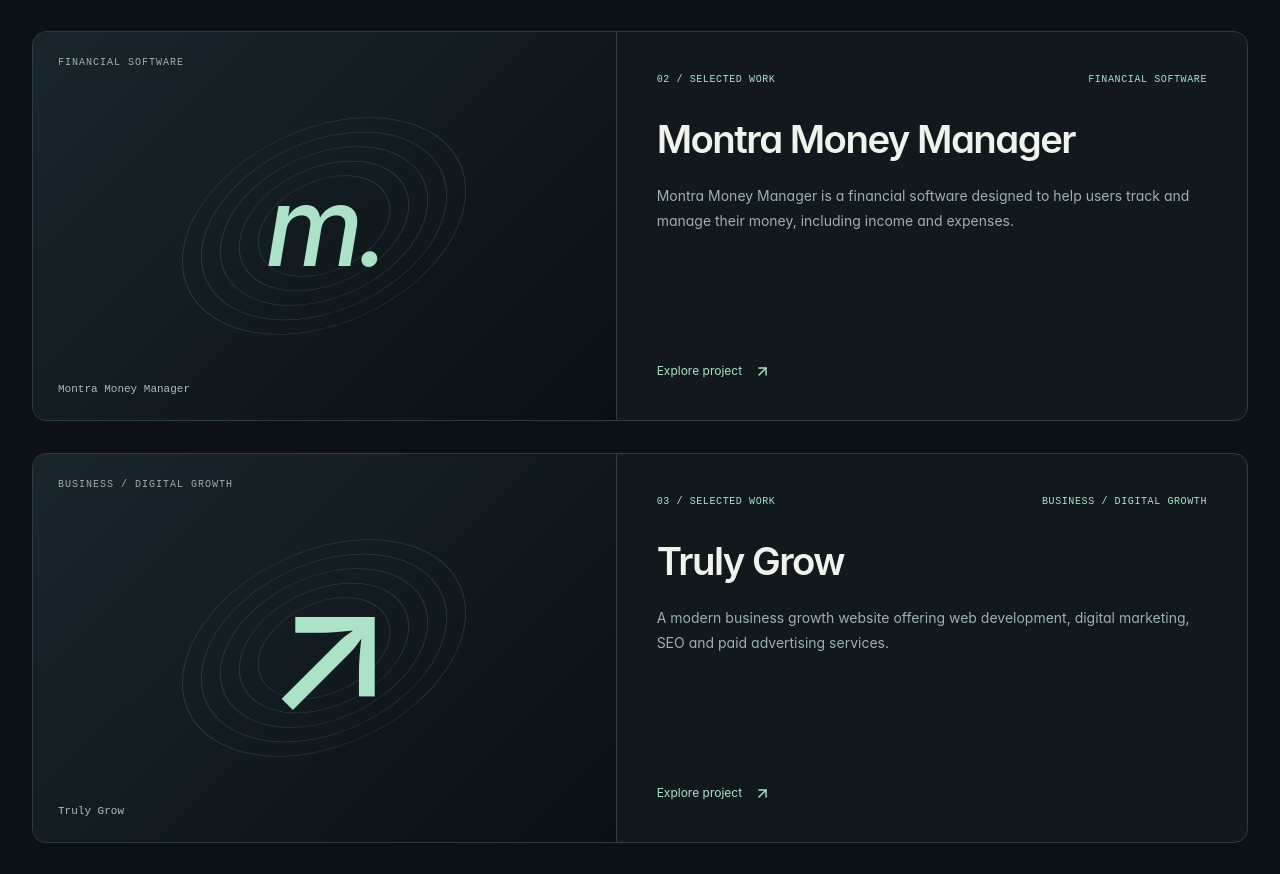
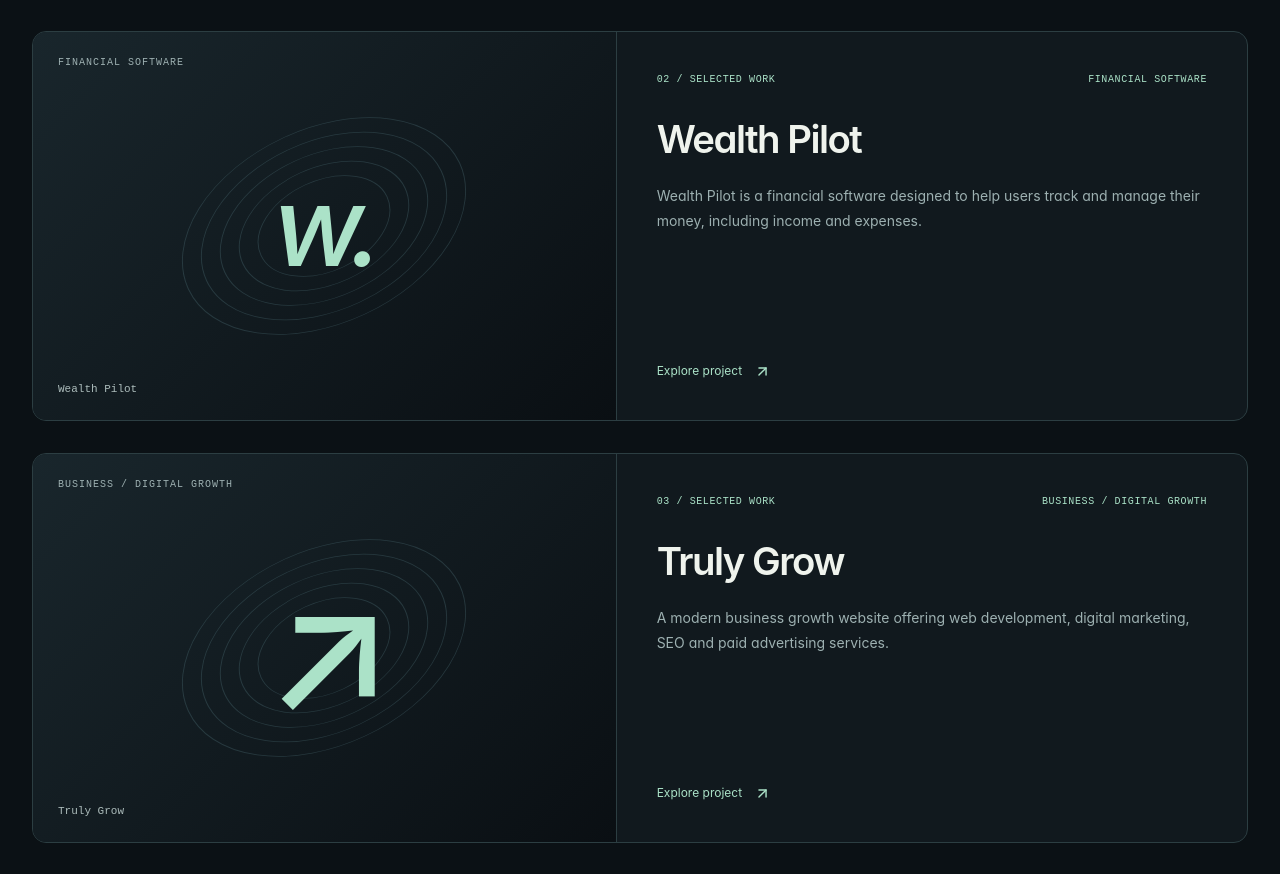
Before and after one commit to tanishqtiwari25/Tanishq-Portfolio, a Next.js app: page / in a window 1280 px wide. Shown: the part 5160-6034 px from the top of the page. Built offline with nearby package versions, Linux system fonts and the light colour scheme.

Commit message:
Rename money management project to Wealth Pilot

```diff
--- a/components/ProjectCard.jsx
+++ b/components/ProjectCard.jsx
@@ -6,6 +6,6 @@ const card = useRef(null);
 const move = e => { if(!matchMedia('(hover: hover) and (prefers-reduced-motion: no-preference)').matches) return; const r=card.current.getBoundingClientRect(); card.current.style.setProperty('--rx', ((.5-(e.clientY-r.top)/r.height)*8)+'deg'); card.current.style.setProperty('--ry', (((e.clientX-r.left)/r.width-.5)*8)+'deg'); };
 const reset = () => {card.current.style.setProperty('--rx','0deg');card.current.style.setProperty('--ry','0deg');};
 return <article ref={card} className="project-card" onPointerMove={move} onPointerLeave={reset}>
-<div className={'project-visual visual-'+project.visual} aria-hidden="true"><span className="visual-label">{project.category}</span><div className="visual-symbol">{project.visual==='scraper'?'[ ↗ ]':project.visual==='montra'?'m.':project.visual==='grow'?'↗':project.visual==='commerce'?'bag.':'✦'}</div><div className="visual-lines">{[1,2,3,4,5].map(n=><i key={n} style={{'--n':n}}/>)}</div><span className="visual-caption">{project.subtitle || project.title}</span></div>
+<div className={'project-visual visual-'+project.visual} aria-hidden="true"><span className="visual-label">{project.category}</span><div className="visual-symbol">{project.visual==='scraper'?'[ ↗ ]':project.visual==='wealth-pilot'?'w.':project.visual==='grow'?'↗':project.visual==='commerce'?'bag.':'✦'}</div><div className="visual-lines">{[1,2,3,4,5].map(n=><i key={n} style={{'--n':n}}/>)}</div><span className="visual-caption">{project.subtitle || project.title}</span></div>
 <div className="project-copy"><div className="project-meta"><span>{String(index+1).padStart(2,'0')} / SELECTED WORK</span><span>{project.category}</span></div><h3>{project.title}</h3>{project.subtitle && <p className="project-subtitle">{project.subtitle}</p>}<p>{project.shortDescription}</p><div className="tech-tags">{project.technologies.map(t=><span key={t}>{t}</span>)}</div><div className="project-actions"><button onClick={()=>onOpenModal(project)}>Explore project <ArrowUpRight size={17}/></button><div className="flex gap-4">{project.githubUrl && <a href={project.githubUrl} target="_blank" rel="noopener noreferrer" aria-label={'View '+project.title+' source'}><Github size={18}/></a>}{project.liveUrl && <a href={project.liveUrl} target="_blank" rel="noopener noreferrer">Live site ↗</a>}</div></div></div></article>;
 }
--- a/data/projectsData.js
+++ b/data/projectsData.js
@@ -67,7 +67,7 @@ const originalProjects = [
 const clean = p => ({...p, githubUrl: p.githubUrl?.includes('your-username') ? '' : p.githubUrl});
 export const projectsData = [
 {...clean(originalProjects[0]), title: 'Data Scraper', subtitle: 'Data Scraper & Lead Collection System', visual: 'scraper'},
-{ id: 'montra-money-manager', title: 'Montra Money Manager', category: 'Financial software', shortDescription: 'Montra Money Manager is a financial software designed to help users track and manage their money, including income and expenses.', technologies: [], keyFeatures: ['Income tracking', 'Expense tracking', 'Money management'], visual: 'montra' },
+{ id: 'wealth-pilot', title: 'Wealth Pilot', category: 'Financial software', shortDescription: 'Wealth Pilot is a financial software designed to help users track and manage their money, including income and expenses.', technologies: [], keyFeatures: ['Income tracking', 'Expense tracking', 'Money management'], visual: 'wealth-pilot' },
 { id: 'truly-grow', title: 'Truly Grow', category: 'Business / Digital growth', shortDescription: 'A modern business growth website offering web development, digital marketing, SEO and paid advertising services.', technologies: [], keyFeatures: ['Web Development', 'Digital Marketing', 'SEO', 'Paid Ads'], visual: 'grow' },
 {...clean(originalProjects[1]), title: 'E-Commerce Website', visual: 'commerce'},
 {...clean(originalProjects[2]), title: 'Game', subtitle: 'Interactive 2D Browser Game', visual: 'game'}
```
Also changed, not shown: app/globals.css, 1 other file (tests, documents, lock files or other folders).
